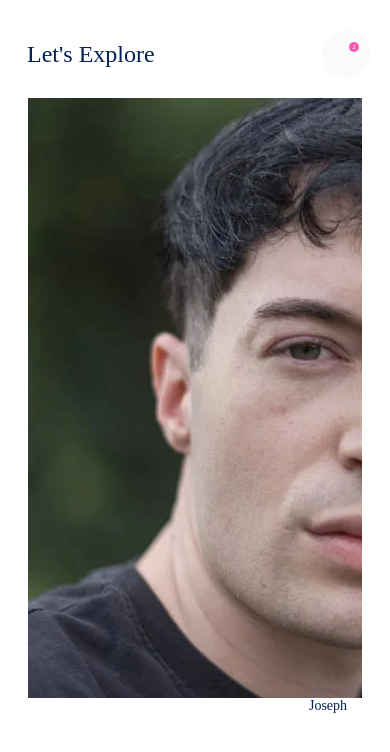
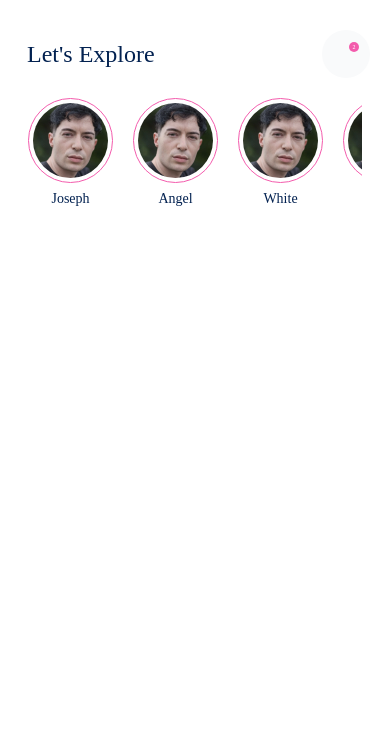
Before and after one commit to rohxn-rai/learning-rn-social-media-app, a React Native app: screen / in a window 390 px wide. Shown: the top 752 px of the page. Built offline with nearby package versions, Linux system fonts and the light colour scheme; some icons are missing.

Commit message:
7th commit - added styling for userStories

```diff
--- a/App.tsx
+++ b/App.tsx
@@ -14,7 +14,11 @@ import globalStyle from './assets/styles/globalStlye';
 import UserStory from './components/UserStory/UserStory';
 
 const App = () => {
-  const userStories = [
+  const userStories: {
+    firstName: string;
+    id: number;
+    profileImage: object | number;
+  }[] = [
     {
       firstName: 'Joseph',
       id: 1,
--- a/components/UserStory/UserStory.js
+++ b/components/UserStory/UserStory.js
@@ -6,7 +6,13 @@ import style from './style';
 const UserStory = props => {
   return (
     <View style={style.storyContainer}>
-      <Image source={props.profileImage} type="image/webp" />
+      <View style={style.userImageContainer}>
+        <Image
+          source={props.profileImage}
+          type="image/webp"
+          style={style.userStory}
+        />
+      </View>
       <Text style={style.firstName}>{props.firstName}</Text>
     </View>
   );
@@ -14,7 +20,8 @@ const UserStory = props => {
 
 UserStory.propTypes = {
   firstName: PropTypes.string.isRequired,
-  profileImage: PropTypes.object.isRequired,
+  profileImage: PropTypes.oneOfType([PropTypes.object, PropTypes.number])
+    .isRequired,
 };
 
 export default UserStory;
--- a/components/UserStory/style.js
+++ b/components/UserStory/style.js
@@ -9,6 +9,19 @@ const style = StyleSheet.create({
     color: '#022150',
     textAlign: 'center',
     fontFamily: getFontFamily('Inter', '500'),
+    fontSize: 14,
+    marginTop: 8,
+  },
+  userStory: {
+    height: 75,
+    width: 75,
+    borderRadius: 50,
+  },
+  userImageContainer: {
+    borderColor: '#f35BAC',
+    borderWidth: 1,
+    padding: 4,
+    borderRadius: 50,
   },
 });
 
```
